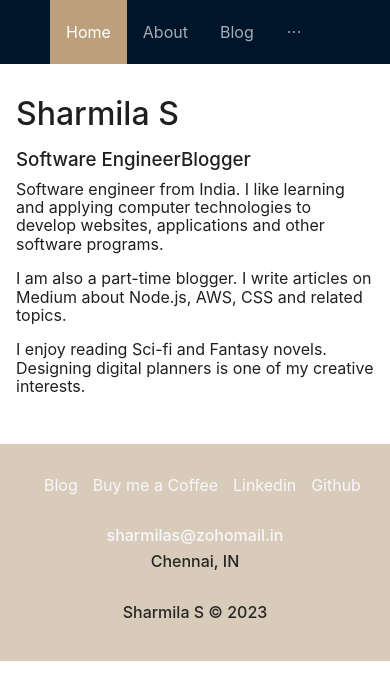
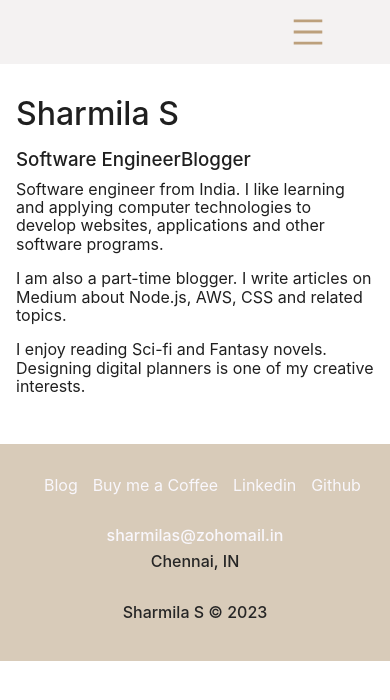
Before and after one commit to SharmilaS22/sharmilas-web, a React (Create React App) app: page / in a window 390 px wide. Shown: the top 700 px of the page. Built offline with nearby package versions, Linux system fonts and the light colour scheme.

Commit message:
[Sharmila] Footer. Added theme and responsive

```diff
--- a/src/App.js
+++ b/src/App.js
@@ -11,6 +11,7 @@ const { Content } = Layout;
 function App() {
   const colors = {
     light: "#f9f7fc",
+    lightgrey: "#f4f2f2",
     dark: "#262626",
     primary: "#bca07c",
     secondary: "#d8cbb9",
@@ -21,7 +22,7 @@ function App() {
         token: {
           colorPrimary: colors.primary,
           colorPrimaryBg: colors.secondary,
-          colorBgContainer: colors.secondary,
+          colorBgContainer: colors.lightgrey,
           colorInfo: colors.secondary,
           colorIcon: colors.light,
           colorIconHover: colors.primary,
--- a/src/components/layouts/Navbar/Navbar.jsx
+++ b/src/components/layouts/Navbar/Navbar.jsx
@@ -1,54 +1,97 @@
-import React from "react";
-import { Layout, Menu } from "antd";
-
+import React, { useState } from "react";
+import { Button, Drawer, Layout, Menu, theme} from "antd";
+import { MenuOutlined } from "@ant-design/icons";
 import "./navbar.css";
 
 const { Header } = Layout;
-
+//TODO style test
 function Navbar() {
-  // const {
-  //   token: { colorPrimary },
-  // } = theme.useToken();
+  const {
+    token: { colorPrimary, colorBgContainer },
+  } = theme.useToken();
 
   const menuItems = [
+    //TODO: Update links
     {
       label: "Home",
       key: "home",
-      className: 'menu-items'
+      className: "menu-items",
     },
     {
       label: "About",
       key: "about",
-      className: 'menu-items'
+      className: "menu-items",
     },
     {
       label: (
-        <a href="https://sharmilas.medium.com" target="_blank" rel="noopener noreferrer">
+        <a
+          href="https://sharmilas.medium.com"
+          target="_blank"
+          rel="noopener noreferrer"
+        >
           Blog
         </a>
       ),
       key: "blog",
-      className: 'menu-items'
+      className: "menu-items",
     },
     {
       label: "Contact",
       key: "contact",
-      className: 'menu-items'
-    }
+      className: "menu-items",
+    },
   ];
+
+  const [menuOpen, setMenuOpen] = useState(false);
+
+  const showDrawer = () => {
+    setMenuOpen(true);
+  };
+
+  const onClose = () => {
+    setMenuOpen(false);
+  };
 
   return (
     <Layout className="layout">
-      <Header>
+      <Header
+        className="sh-header" //does not work
+        style={{ backgroundColor: colorBgContainer }}
+      >
         <div className="logo" />
         <Menu
-          className="sh-navbar"
-          theme="dark"
           mode="horizontal"
+          style={{ backgroundColor: "inherit", float: "right" }}
+          className="large-screen-menu"
           defaultSelectedKeys={["home"]}
           items={menuItems}
+        ></Menu>
+        <Button
+          open
+          type="primary"
+          onClick={showDrawer}
+          className="mobile-screen-menu-button"
+          style={{color: colorPrimary}}
+        > {/* TODO Fix menu bar active */}
+          <MenuOutlined />
+        </Button>
+        {/* functionality */}
+        {/* Design */}
+        <Drawer
+          title=""
+          placement="right"
+          onClose={onClose}
+          open={menuOpen}
+          width="250"
         >
-        </Menu>
+          <Menu
+            style={{ backgroundColor: "inherit" }}
+            className="mobile-screen-menu"
+            mode="vertical"
+            defaultSelectedKeys={["home"]}
+            items={menuItems}
+          ></Menu>
+        </Drawer>
       </Header>
     </Layout>
   );
--- a/src/components/layouts/Navbar/navbar.css
+++ b/src/components/layouts/Navbar/navbar.css
@@ -1,4 +1,33 @@
-/*
-.sh-navbar {
+/* .sh-header {
+  background-color: red;
+} */
+
+.large-screen-menu {
+  display: block;
+}
+.mobile-screen-menu {
+  display: none;
+}
+.mobile-screen-menu-button {
+  display: none;
+  background: none;
+  box-shadow: none;
+  font-size: 32px;
   float: right;
+}
+
+/* .mobile-screen-menu-button:active {
+  background: none;
 } */
+
+@media (max-width: 425px) {
+  .large-screen-menu {
+    display: none;
+  }
+  .mobile-screen-menu {
+    display: block;
+  }
+  .mobile-screen-menu-button {
+    display: block;
+  }
+}
```
